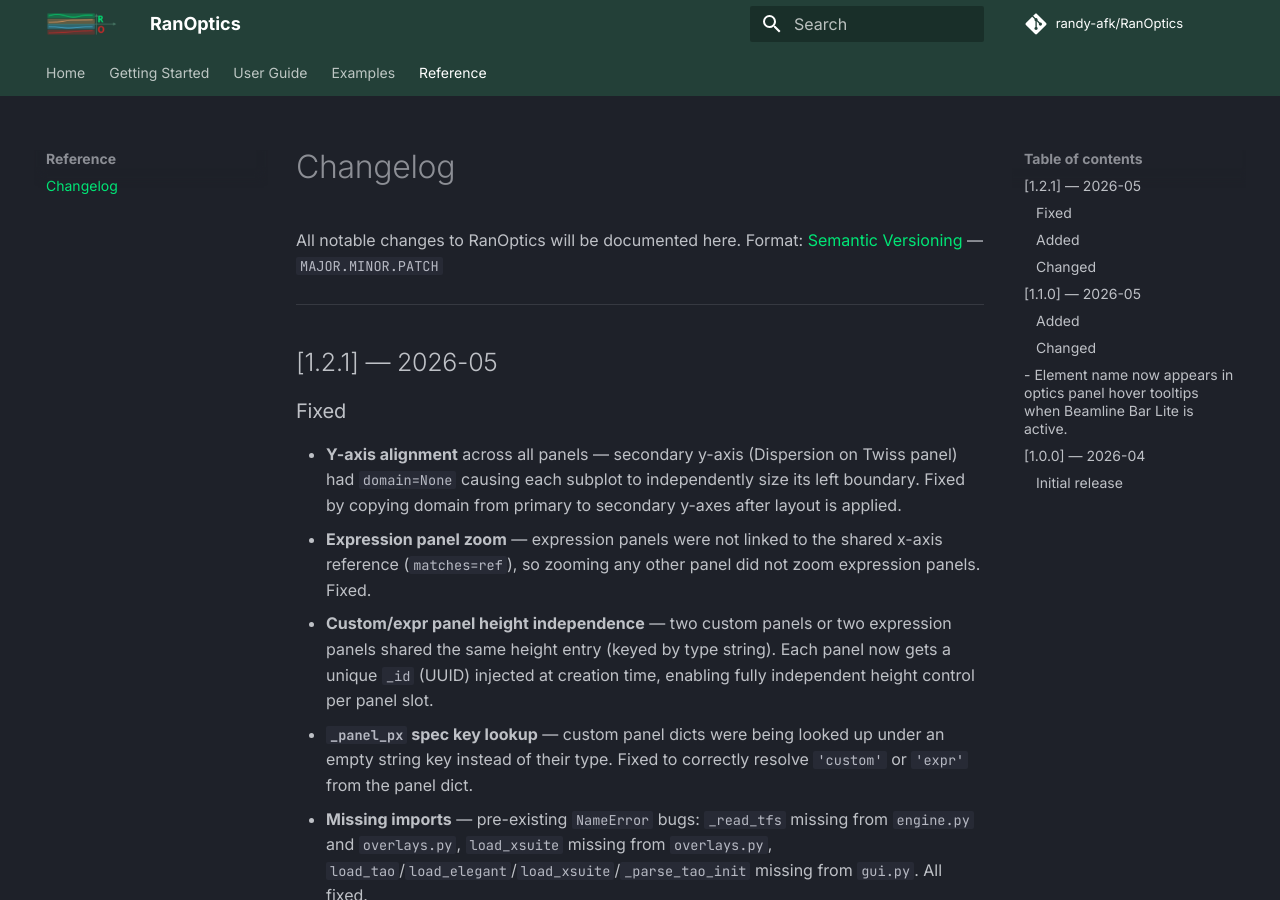
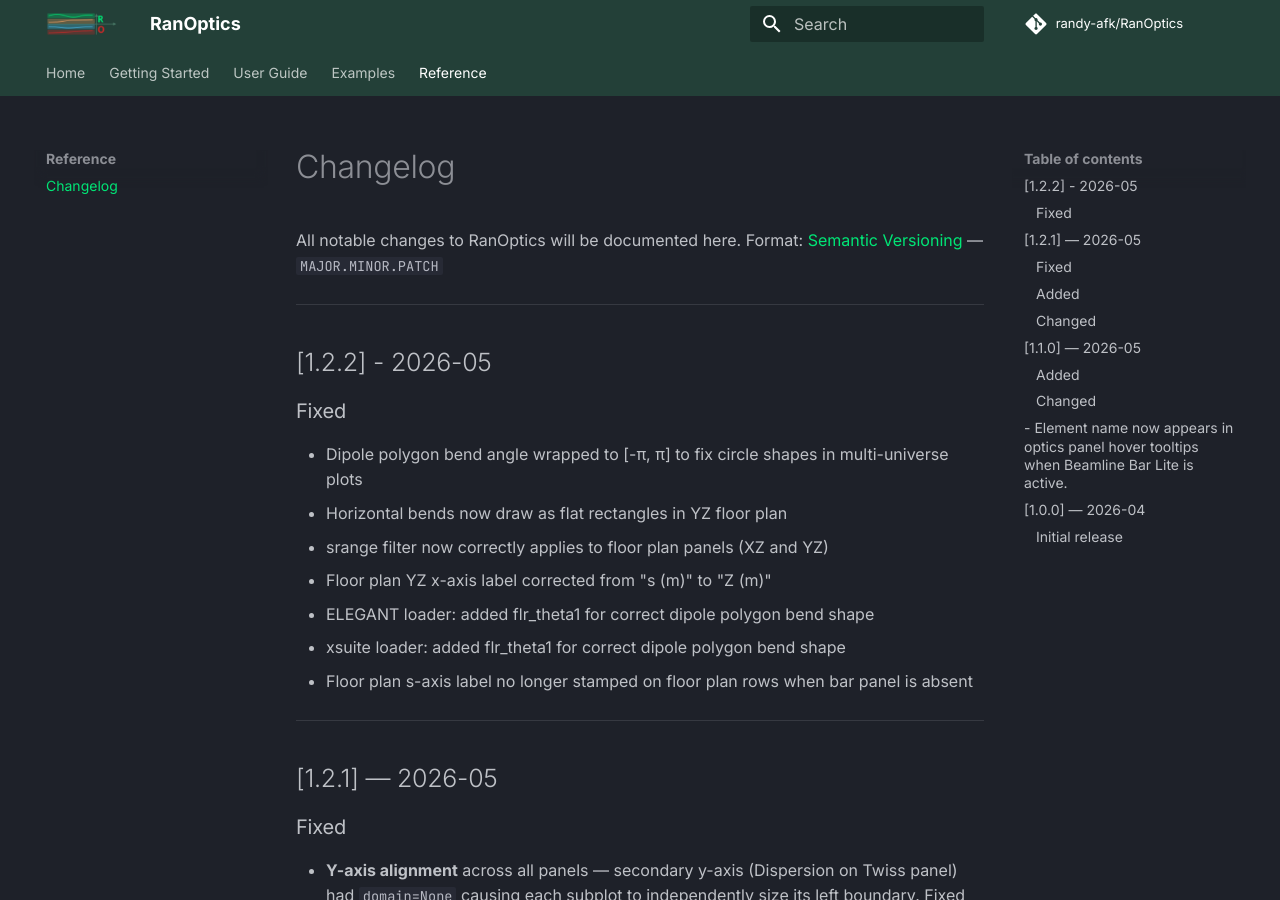
Before and after one commit to randy-afk/RanOptics, an MkDocs documentation site: the page built from docs/changelog.md, in a window 1280 px wide and 900 px high. Built offline with MkDocs 1.6.1 and Material for MkDocs 9.7.7, drawn with Linux system fonts in a browser that asks for light colours; comment, search, counter and statistics services are not loaded.

Commit message:
updated changelog to V1.2.2

```diff
--- a/docs/changelog.md
+++ b/docs/changelog.md
@@ -1,6 +1,16 @@
 # Changelog
 All notable changes to RanOptics will be documented here.
 Format: [Semantic Versioning](https://semver.org/) — `MAJOR.MINOR.PATCH`
+---
+## [1.2.2] - 2026-05
+### Fixed
+- Dipole polygon bend angle wrapped to [-π, π] to fix circle shapes in multi-universe plots
+- Horizontal bends now draw as flat rectangles in YZ floor plan
+- srange filter now correctly applies to floor plan panels (XZ and YZ)
+- Floor plan YZ x-axis label corrected from "s (m)" to "Z (m)"
+- ELEGANT loader: added flr_theta1 for correct dipole polygon bend shape
+- xsuite loader: added flr_theta1 for correct dipole polygon bend shape
+- Floor plan s-axis label no longer stamped on floor plan rows when bar panel is absent
 ---
 ## [1.2.1] — 2026-05
 ### Fixed
```
Also changed, not shown: CHANGELOG.md (+2 -0 lines).
